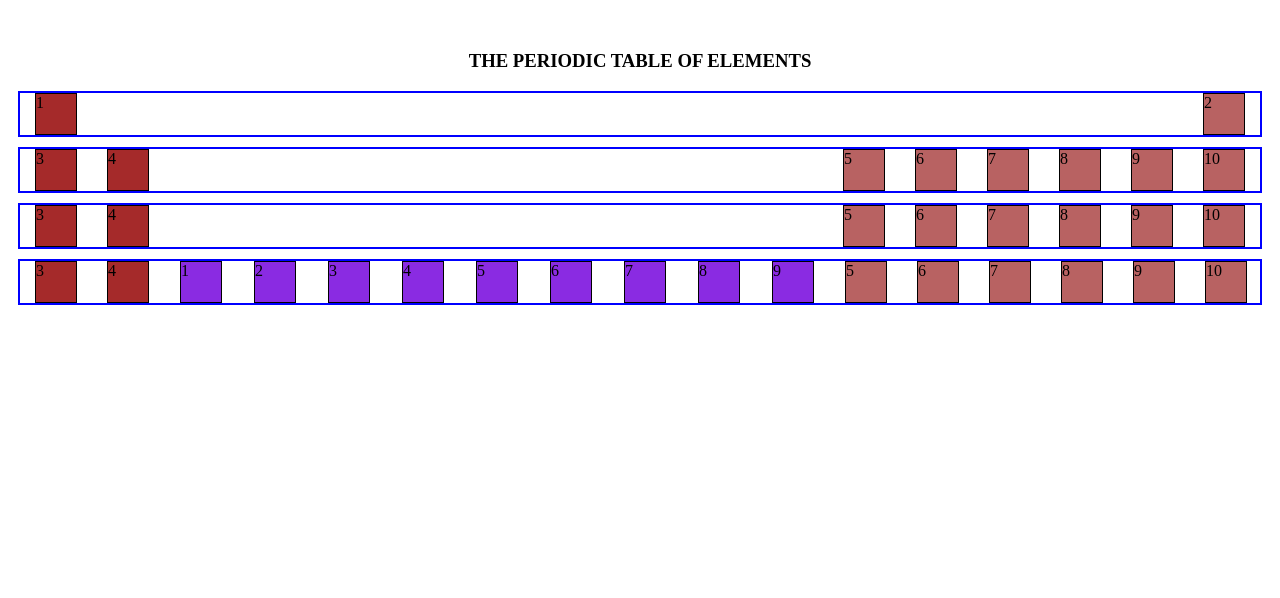
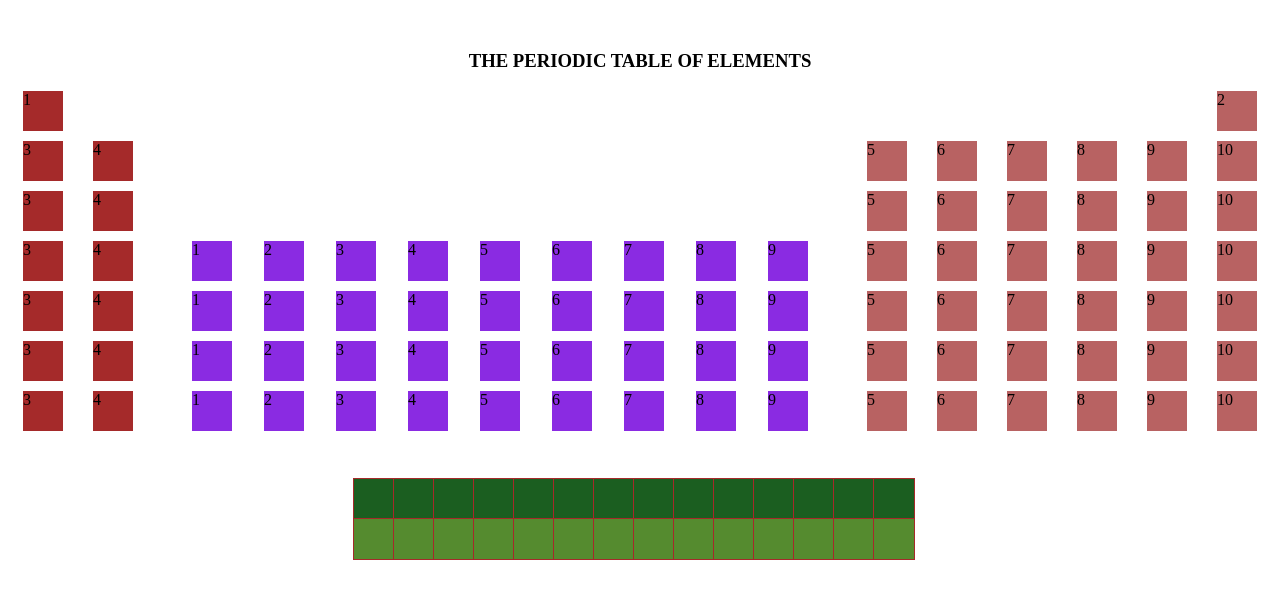
Before and after one commit to sahuami/Ducat-Assignment, a plain HTML site: page CSS/Day 3_Assignment-CSS SELECTORS/Problem2.html in a window 1280 px wide. Drawn offline with Linux system fonts and the light colour scheme.

Commit message:
add periodic

```diff
--- a/CSS/Day 3_Assignment-CSS SELECTORS/Problem2.html
+++ b/CSS/Day 3_Assignment-CSS SELECTORS/Problem2.html
@@ -13,8 +13,7 @@
         }
 
         .row {
-            border: 2px solid blue;
-            margin: 10px;
+            margin: 10px auto;
             display: flex;
             justify-content: space-between;
         }
@@ -25,22 +24,16 @@
 
         .right {
             display: flex;
-
-
         }
 
         .leftinner {
-            border: 1px solid black;
             height: 40px;
             width: 40px;
             margin: 0px 15px;
             background-color: brown;
-
-
         }
 
         .rightinner {
-            border: 1px solid black;
             height: 40px;
             width: 40px;
             margin: 0px 15px;
@@ -48,19 +41,40 @@
 
         }
 
-        .center{
-
+        .center {
             display: flex;
-
-
         }
 
-        .centerinner{
-            border: 1px solid black;
+        .centerinner {
+            /* border: 1px solid black; */
             margin: 0px 16px;
             height: 40px;
             width: 40px;
             background-color: blueviolet;
+        }
+        .bottom{
+            width: 45%;
+            height: 100px;
+            margin: 50px auto;
+
+        }
+
+        .row8>div{
+            width: 40px;
+            height: 40px;
+            background-color: #1b5e20;
+            border: 1px solid brown;
+            display: inline-block;
+            margin: -3px ;
+        }
+
+        .row9>div{
+            width: 40px;
+            height: 40px;
+            background-color: #558b2f;
+            border: 1px solid brown;
+            display: inline-block;
+            margin: -3px ;
         }
 
 
@@ -70,7 +84,7 @@
 
 <body>
     <h3>THE PERIODIC TABLE OF ELEMENTS</h3>
-    <div>
+    <div >
         <div class="row">
             <div class="left">
                 <div class="leftinner">1</div>
@@ -137,6 +151,85 @@
         </div>
     </div>
 
+    <div class="row">
+        <div class="left">
+            <div class="leftinner">3</div>
+            <div class="leftinner">4</div>
+        </div>
+
+        <div class="center">
+            <div class="centerinner">1</div>
+            <div class="centerinner">2</div>
+            <div class="centerinner">3</div>
+            <div class="centerinner">4</div>
+            <div class="centerinner">5</div>
+            <div class="centerinner">6</div>
+            <div class="centerinner">7</div>
+            <div class="centerinner">8</div>
+            <div class="centerinner">9</div>
+        </div>
+        <div class="right">
+            <div class="rightinner">5</div>
+            <div class="rightinner">6</div>
+            <div class="rightinner">7</div>
+            <div class="rightinner">8</div>
+            <div class="rightinner">9</div>
+            <div class="rightinner">10</div>
+        </div>
+    </div>
+    <div class="row">
+        <div class="left">
+            <div class="leftinner">3</div>
+            <div class="leftinner">4</div>
+        </div>
+
+        <div class="center">
+            <div class="centerinner">1</div>
+            <div class="centerinner">2</div>
+            <div class="centerinner">3</div>
+            <div class="centerinner">4</div>
+            <div class="centerinner">5</div>
+            <div class="centerinner">6</div>
+            <div class="centerinner">7</div>
+            <div class="centerinner">8</div>
+            <div class="centerinner">9</div>
+        </div>
+        <div class="right">
+            <div class="rightinner">5</div>
+            <div class="rightinner">6</div>
+            <div class="rightinner">7</div>
+            <div class="rightinner">8</div>
+            <div class="rightinner">9</div>
+            <div class="rightinner">10</div>
+        </div>
+    </div>
+    <div class="row">
+        <div class="left">
+            <div class="leftinner">3</div>
+            <div class="leftinner">4</div>
+        </div>
+
+        <div class="center">
+            <div class="centerinner">1</div>
+            <div class="centerinner">2</div>
+            <div class="centerinner">3</div>
+            <div class="centerinner">4</div>
+            <div class="centerinner">5</div>
+            <div class="centerinner">6</div>
+            <div class="centerinner">7</div>
+            <div class="centerinner">8</div>
+            <div class="centerinner">9</div>
+        </div>
+        <div class="right">
+            <div class="rightinner">5</div>
+            <div class="rightinner">6</div>
+            <div class="rightinner">7</div>
+            <div class="rightinner">8</div>
+            <div class="rightinner">9</div>
+            <div class="rightinner">10</div>
+        </div>
+    </div>
+
     </div>
 
 
@@ -146,9 +239,39 @@
 
 
 
-    <div>
-        <div class="row8"></div>
-        <div class="row9"></div>
+    <div class="bottom">
+        <div class="row8">
+            <div></div>
+            <div></div>
+            <div></div>
+            <div></div>
+            <div></div>
+            <div></div>
+            <div></div>
+            <div></div>
+            <div></div>
+            <div></div>
+            <div></div>
+            <div></div>
+            <div></div>
+            <div></div>
+        </div>
+        <div class="row9">
+            <div></div>
+            <div></div>
+            <div></div>
+            <div></div>
+            <div></div>
+            <div></div>
+            <div></div>
+            <div></div>
+            <div></div>
+            <div></div>
+            <div></div>
+            <div></div>
+            <div></div>
+            <div></div>
+        </div>
     </div>
 </body>
 
```
Also changed, not shown: CSS/Day 4 Assignment - CSS Combinators/Problem4.html (+63 -15 lines). Lines whose indentation alone changed are shown as unchanged.
